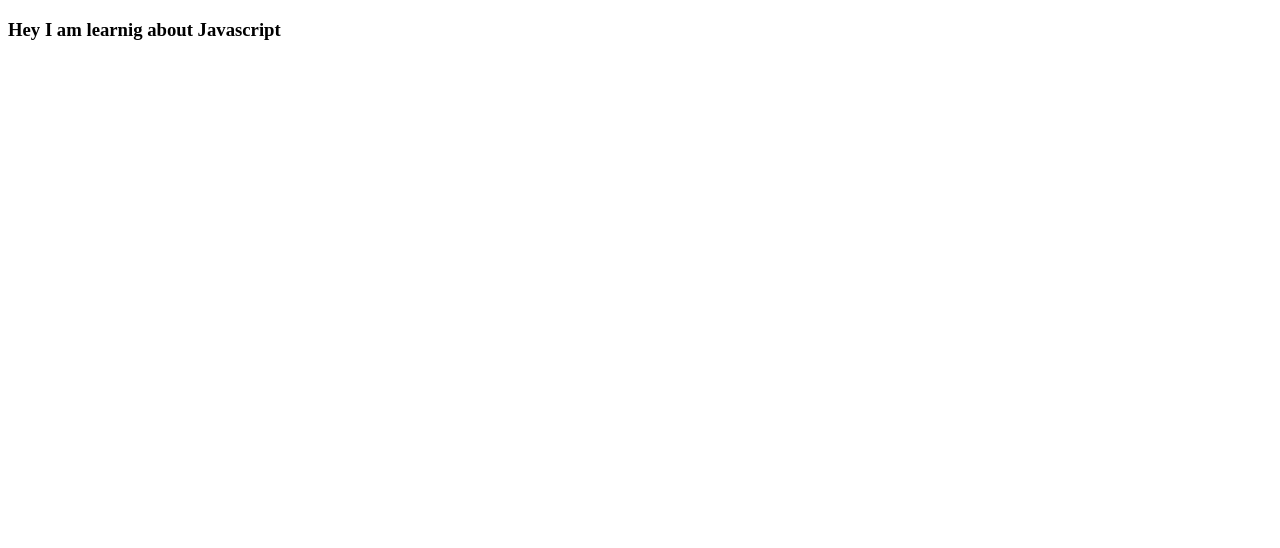
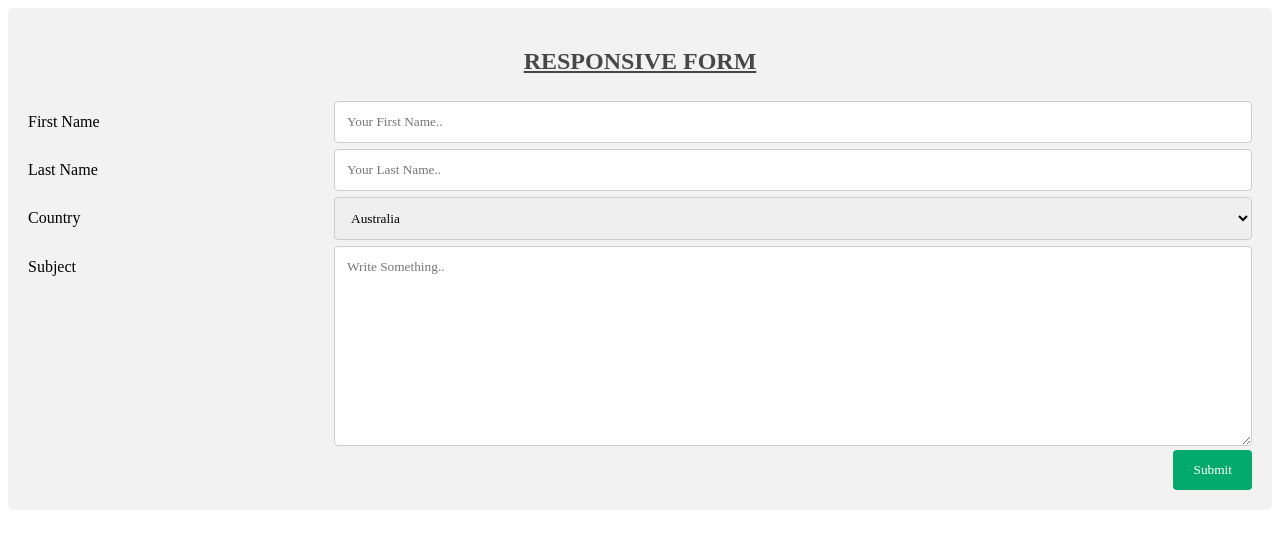
Before and after one commit to arvindbatham600/Learning_Javascript, a plain HTML site: page index.html in a window 1280 px wide. Drawn offline with Linux system fonts and the light colour scheme; a web font is replaced by a local one.

Commit message:
Added more lines of code

```diff
--- a/index.html
+++ b/index.html
@@ -1,13 +1,162 @@
 <!DOCTYPE html>
 <html lang="en">
   <head>
+    <link rel="preconnect" href="https://fonts.googleapis.com" />
+    <link rel="preconnect" href="https://fonts.gstatic.com" crossorigin />
+    <link
+      href="https://fonts.googleapis.com/css2?family=Space+Grotesk:wght@300&family=Tai+Heritage+Pro&display=swap"
+      rel="stylesheet"
+    />
     <meta charset="UTF-8" />
     <meta http-equiv="X-UA-Compatible" content="IE=edge" />
     <meta name="viewport" content="width=device-width, initial-scale=1.0" />
-    <title>Learnig About Javascript</title>
+    <title>Form</title>
+    <style>
+      * {
+        box-sizing: border-box;
+        font-family: "Space Grotesk", sans-serif;
+        font-family: "Tai Heritage Pro", serif;
+      }
+
+      input[type="text"],
+      select,
+      textarea {
+        width: 100%;
+        padding: 12px;
+        border: 1px solid #ccc;
+        border-radius: 4px;
+        resize: vertical;
+      }
+
+      label {
+        padding: 12px 12px 12px 0;
+        display: inline-block;
+      }
+
+      input[type="submit"] {
+        background-color: #04aa6d;
+        color: white;
+        padding: 12px 20px;
+        border: none;
+        border-radius: 4px;
+        cursor: pointer;
+        float: right;
+      }
+
+      input[type="submit"]:hover {
+        background-color: #45a049;
+      }
+
+      .container {
+        border-radius: 5px;
+        background-color: #f2f2f2;
+        padding: 20px;
+        width: 100%;
+      }
+
+      .col-25 {
+        float: left;
+        width: 25%;
+        margin-top: 6px;
+      }
+
+      .col-75 {
+        float: left;
+        width: 75%;
+        margin-top: 6px;
+      }
+
+      /*clear float after the column*/
+      .row:after {
+        content: "";
+        display: table;
+        clear: both;
+      }
+
+      @media screen and (max-width: 600px) {
+        .col-25,
+        .col-75,
+        input[type="submit"] {
+          width: 100%;
+          marging-top: 0;
+        }
+      }
+
+      h2 {
+        text-align: center;
+        text-transform: uppercase;
+        text-decoration: underline;
+        opacity: 0.7;
+      }
+    </style>
   </head>
   <body>
-    <h3>Hey I am learnig about Javascript</h3>
+    <div class="container">
+      <h2>Responsive Form</h2>
+      <form action="" id="form">
+        <div class="row">
+          <div class="col-25">
+            <label id="firstName" for="fname">First Name</label>
+          </div>
+          <div class="col-75">
+            <input
+              type="text"
+              name="firstname"
+              id="fname"
+              placeholder="Your First Name.."
+            />
+          </div>
+        </div>
+
+        <div class="row">
+          <div class="col-25">
+            <label id="lastName" for="lname">Last Name</label>
+          </div>
+          <div class="col-75">
+            <input
+              type="text"
+              name="lastname"
+              id="lname"
+              placeholder="Your Last Name.."
+
+
+            />
+          </div>
+        </div>
+
+        <div class="row">
+          <div class="col-25">
+            <label id="country" for="country">Country</label>
+          </div>
+          <div class="col-75">
+            <select name="country" id="Country">
+              <option value="australia">Australia</option>
+              <option value="canada">Canada</option>
+              <option value="usa">USA</option>
+              <option value="india">India</option>
+            </select>
+          </div>
+        </div>
+
+        <div class="row">
+          <div class="col-25">
+            <label for="subject">Subject</label>
+          </div>
+          <div class="col-75">
+            <textarea
+              name="subject"
+              id="subject"
+              placeholder="Write Something.."
+              style="height: 200px"
+            ></textarea>
+          </div>
+        </div>
+
+        <div class="row">
+          <input type="submit" value="Submit" />
+        </div>
+      </form>
+    </div>
     <script src="index.js"></script>
   </body>
 </html>
```
Also changed, not shown: index.js (+75 -17 lines).
